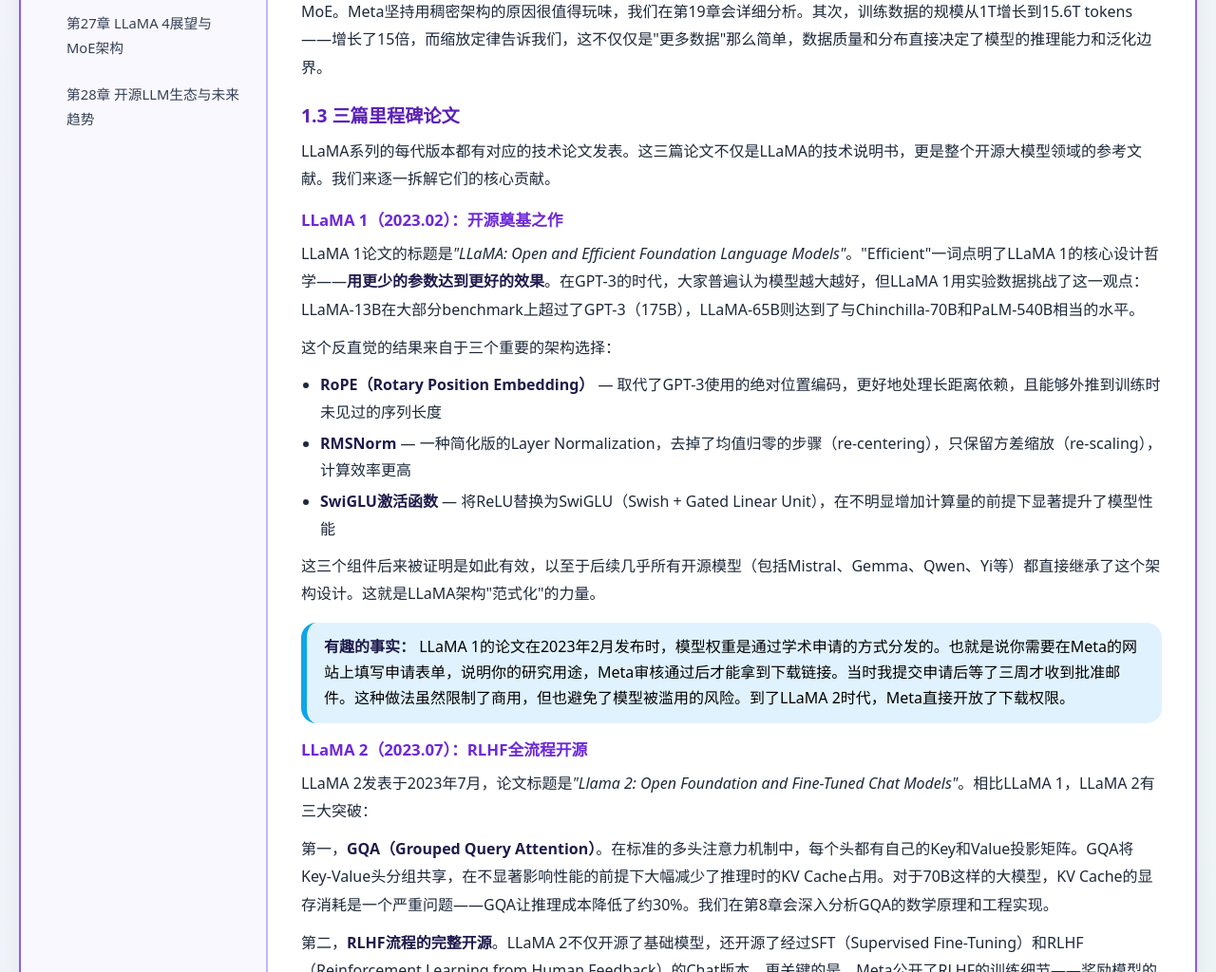
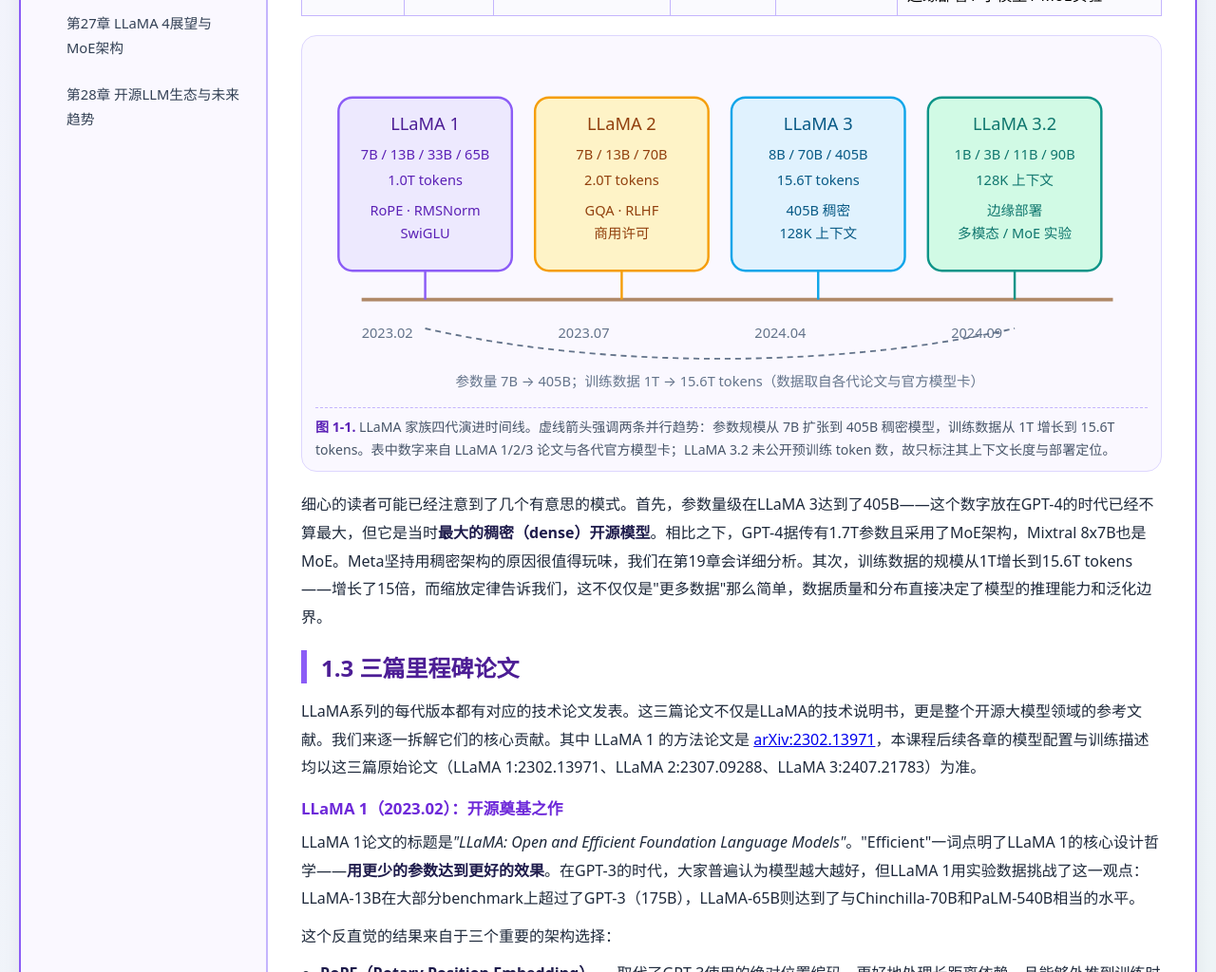
Before and after one commit to 1998x-stack/llama-tutorial, a plain HTML site: page 01.html in a window 1280 px wide. Shown: the part 1673-2697 px from the top of the page at 95% size. Drawn offline with Linux system fonts and the light colour scheme.

Commit message:
feat(llama-tutorial): modernize chapter 1 with semantic main/nav, TOC, family-evolution SVG and paper references

```diff
--- a/01.html
+++ b/01.html
@@ -9,7 +9,7 @@
 <body>
 <div class="double-border">
 <div class="container">
-    <div class="sidebar">
+    <nav class="sidebar" aria-label="课程目录">
         <h3>🦙 课程目录</h3>
         <ul class="chapter-list">
             <li><a href="01.html" class="active">第1章 LLaMA系列概述</a></li>
@@ -41,10 +41,19 @@
             <li><a href="27.html">第27章 LLaMA 4展望与MoE架构</a></li>
             <li><a href="28.html">第28章 开源LLM生态与未来趋势</a></li>
         </ul>
-    </div>
-    <div class="main-content">
+    </nav>
+    <main class="main-content" id="content">
 
-        <h2>第1章 LLaMA系列概述</h2>
+        <h1>第1章 LLaMA系列概述</h1>
+
+        <nav class="toc" aria-label="本章小节导航">
+            <strong>本章导航：</strong>
+            <a href="#sec-1-1">1.1 大模型爆发背景</a> ·
+            <a href="#sec-1-2">1.2 LLaMA系列演进历程</a> ·
+            <a href="#sec-1-3">1.3 三篇里程碑论文</a> ·
+            <a href="#sec-1-4">1.4 LLaMA生态影响力</a> ·
+            <a href="#sec-1-5">1.5 本课程学习路线图</a>
+        </nav>
 
         <p>大家好，我是你们的讲师。这一章我们不做代码分析，也不讲数学公式——我们先退一步，站在天空中俯视整个LLaMA帝国的全貌。如果你是一位刚接触大模型的开发者，翻开这篇教程的原因可能很简单：你听说过LLaMA很厉害，想搞明白它到底厉害在哪。如果你已经有些经验，那么这一章能帮你把散落的知识碎片拼成完整的地图。不管是哪种情况，这一章都是我们整个旅程的起点。</p>
 
@@ -56,7 +65,7 @@
             <strong>核心认知：</strong> LLaMA系列的价值远不止"又一个开源模型"。它定义了一套<strong>架构范式</strong>（RoPE + RMSNorm + SwiGLU + GQA），一套<strong>训练哲学</strong>（"小模型+大数据"挑战缩放定律），和一套<strong>开源治理标准</strong>（从受限科研到完全商用）。理解了LLaMA，你就理解了大模型时代半壁江山的底层逻辑。
         </div>
 
-        <h3>1.1 大模型爆发背景：GPT引发的海啸</h3>
+        <h2 id="sec-1-1">1.1 大模型爆发背景：GPT引发的海啸</h2>
 
         <p>要理解LLaMA的地位，先得看清2022-2024年大模型领域的全局态势。这场浪潮的导火索当然是OpenAI的GPT系列。2018年的GPT-1只有117M参数，主要价值是证明了"无监督预训练+有监督微调"这个范式可行。2019年的GPT-2（1.5B）展示出zero-shot能力，但OpenAI当时因为安全顾虑没有立即开源完整版。2020年的GPT-3（175B）则彻底引爆了Scaling Law的概念——参数量越大，能力越强，而且涌现出小模型没有的in-context learning能力。</p>
 
@@ -66,7 +75,7 @@
 
         <p>讲一个真实的"踩坑"故事。2023年初我所在的小团队尝试复现一个类GPT-3的对话系统。我们当时选用的是BLOOM-176B，因为这个模型的架构最接近GPT-3。噩梦就此开始——176B参数需要超过350GB的显存才能做推理，一张A100 80G只能勉强加载1/4的权重。我们用4张A100做模型并行，光是加载权重就要等40分钟，推理一个句子要10秒以上。最致命的是，BLOOM的训练数据以英文为主，中文对话质量惨不忍睹。两个月后我们放弃了。而就在这时，LLaMA-7B发布了——7B参数，一张RTX 3090就能跑，中文能力也比BLOOM强得多。我们果断切换方案，两周就做出了原型。这件事给我的教训很深刻：<strong>模型不是越大越好，生态适配和部署可行性往往更重要。</strong></p>
 
-        <h3>1.2 LLaMA系列演进历程</h3>
+        <h2 id="sec-1-2">1.2 LLaMA系列演进历程</h2>
 
         <p>LLaMA家族的迭代速度让人目不暇接。从2023年2月LLaMA 1发布，到2024年9月LLaMA 3.2发布，短短19个月间经历了四次主要版本迭代。下面这张表可以让大家快速了解各代模型的核心差异：</p>
 
@@ -113,11 +122,62 @@
             </tr>
         </table>
 
+        <figure>
+            <svg viewBox="0 0 720 300" role="img" aria-labelledby="fig-llama-family-title" xmlns="http://www.w3.org/2000/svg">
+                <title id="fig-llama-family-title">LLaMA 家族四代演进时间线</title>
+                <desc>2023 年 2 月 LLaMA 1：7B–65B，1.0T tokens，RoPE / RMSNorm / SwiGLU；2023 年 7 月 LLaMA 2：7B–70B，2.0T tokens，加入 GQA 与 RLHF；2024 年 4 月 LLaMA 3：8B–405B，15.6T tokens，128K 上下文；2024 年 9 月 LLaMA 3.2：1B–90B，面向边缘部署与多模态。</desc>
+                <line x1="40" y1="215" x2="690" y2="215" stroke="#b08968" stroke-width="3"/>
+                <text x="40" y="248" font-size="12" fill="#64748b">2023.02</text>
+                <text x="210" y="248" font-size="12" fill="#64748b">2023.07</text>
+                <text x="380" y="248" font-size="12" fill="#64748b">2024.04</text>
+                <text x="550" y="248" font-size="12" fill="#64748b">2024.09</text>
+                <g>
+                    <rect x="20" y="40" width="150" height="150" rx="12" fill="#ede9fe" stroke="#8b5cf6" stroke-width="2"/>
+                    <text x="95" y="68" font-size="15" text-anchor="middle" fill="#4c1d95">LLaMA 1</text>
+                    <text x="95" y="94" font-size="12" text-anchor="middle" fill="#5b21b6">7B / 13B / 33B / 65B</text>
+                    <text x="95" y="116" font-size="12" text-anchor="middle" fill="#5b21b6">1.0T tokens</text>
+                    <text x="95" y="142" font-size="12" text-anchor="middle" fill="#5b21b6">RoPE · RMSNorm</text>
+                    <text x="95" y="162" font-size="12" text-anchor="middle" fill="#5b21b6">SwiGLU</text>
+                    <line x1="95" y1="190" x2="95" y2="215" stroke="#8b5cf6" stroke-width="2"/>
+                </g>
+                <g>
+                    <rect x="190" y="40" width="150" height="150" rx="12" fill="#fef3c7" stroke="#f59e0b" stroke-width="2"/>
+                    <text x="265" y="68" font-size="15" text-anchor="middle" fill="#92400e">LLaMA 2</text>
+                    <text x="265" y="94" font-size="12" text-anchor="middle" fill="#92400e">7B / 13B / 70B</text>
+                    <text x="265" y="116" font-size="12" text-anchor="middle" fill="#92400e">2.0T tokens</text>
+                    <text x="265" y="142" font-size="12" text-anchor="middle" fill="#92400e">GQA · RLHF</text>
+                    <text x="265" y="162" font-size="12" text-anchor="middle" fill="#92400e">商用许可</text>
+                    <line x1="265" y1="190" x2="265" y2="215" stroke="#f59e0b" stroke-width="2"/>
+                </g>
+                <g>
+                    <rect x="360" y="40" width="150" height="150" rx="12" fill="#e0f2fe" stroke="#0ea5e9" stroke-width="2"/>
+                    <text x="435" y="68" font-size="15" text-anchor="middle" fill="#075985">LLaMA 3</text>
+                    <text x="435" y="94" font-size="12" text-anchor="middle" fill="#075985">8B / 70B / 405B</text>
+                    <text x="435" y="116" font-size="12" text-anchor="middle" fill="#075985">15.6T tokens</text>
+                    <text x="435" y="142" font-size="12" text-anchor="middle" fill="#075985">405B 稠密</text>
+                    <text x="435" y="162" font-size="12" text-anchor="middle" fill="#075985">128K 上下文</text>
+                    <line x1="435" y1="190" x2="435" y2="215" stroke="#0ea5e9" stroke-width="2"/>
+                </g>
+                <g>
+                    <rect x="530" y="40" width="150" height="150" rx="12" fill="#d1fae5" stroke="#0d9488" stroke-width="2"/>
+                    <text x="605" y="68" font-size="15" text-anchor="middle" fill="#0f766e">LLaMA 3.2</text>
+                    <text x="605" y="94" font-size="12" text-anchor="middle" fill="#0f766e">1B / 3B / 11B / 90B</text>
+                    <text x="605" y="116" font-size="12" text-anchor="middle" fill="#0f766e">128K 上下文</text>
+                    <text x="605" y="142" font-size="12" text-anchor="middle" fill="#0f766e">边缘部署</text>
+                    <text x="605" y="162" font-size="12" text-anchor="middle" fill="#0f766e">多模态 / MoE 实验</text>
+                    <line x1="605" y1="190" x2="605" y2="215" stroke="#0d9488" stroke-width="2"/>
+                </g>
+                <path d="M95,240 C250,275 450,275 605,240" fill="none" stroke="#64748b" stroke-width="1.5" stroke-dasharray="5 4"/>
+                <text x="350" y="290" font-size="12" text-anchor="middle" fill="#64748b">参数量 7B → 405B；训练数据 1T → 15.6T tokens（数据取自各代论文与官方模型卡）</text>
+            </svg>
+            <figcaption><strong>图 1-1.</strong> LLaMA 家族四代演进时间线。虚线箭头强调两条并行趋势：参数规模从 7B 扩张到 405B 稠密模型，训练数据从 1T 增长到 15.6T tokens。表中数字来自 LLaMA 1/2/3 论文与各代官方模型卡；LLaMA 3.2 未公开预训练 token 数，故只标注其上下文长度与部署定位。</figcaption>
+        </figure>
+
         <p>细心的读者可能已经注意到了几个有意思的模式。首先，参数量级在LLaMA 3达到了405B——这个数字放在GPT-4的时代已经不算最大，但它是当时<strong>最大的稠密（dense）开源模型</strong>。相比之下，GPT-4据传有1.7T参数且采用了MoE架构，Mixtral 8x7B也是MoE。Meta坚持用稠密架构的原因很值得玩味，我们在第19章会详细分析。其次，训练数据的规模从1T增长到15.6T tokens——增长了15倍，而缩放定律告诉我们，这不仅仅是"更多数据"那么简单，数据质量和分布直接决定了模型的推理能力和泛化边界。</p>
 
-        <h3>1.3 三篇里程碑论文</h3>
+        <h2 id="sec-1-3">1.3 三篇里程碑论文</h2>
 
-        <p>LLaMA系列的每代版本都有对应的技术论文发表。这三篇论文不仅是LLaMA的技术说明书，更是整个开源大模型领域的参考文献。我们来逐一拆解它们的核心贡献。</p>
+        <p>LLaMA系列的每代版本都有对应的技术论文发表。这三篇论文不仅是LLaMA的技术说明书，更是整个开源大模型领域的参考文献。我们来逐一拆解它们的核心贡献。其中 LLaMA 1 的方法论文是 <a href="https://arxiv.org/abs/2302.13971">arXiv:2302.13971</a>，本课程后续各章的模型配置与训练描述均以这三篇原始论文（LLaMA 1:2302.13971、LLaMA 2:2307.09288、LLaMA 3:2407.21783）为准。</p>
 
         <h4>LLaMA 1（2023.02）：开源奠基之作</h4>
 
@@ -178,7 +238,7 @@ LLaMA 3.2:     1B/3B/11B/90B   ×  (基于LLaMA 3继续训练)
             <strong>注意：</strong> 模型参数量的增长和数据量的增长并不是线性关系。LLaMA 3的405B模型使用了15.6T tokens，按照Chinchilla Optimal的估计，15.6T tokens对于405B模型来说其实是<strong>不足</strong>的——Chinchilla Optimal认为token数与参数量的最优比例约为20:1。也就是说405B模型理论上需要约8T tokens就能达到最优性价比，但实际用了15.6T。这说明Meta的策略是"宁可过度训练，也不要浪费数据"。这个选择背后的经济学很有意思：对于超大规模训练，GPU算力是瓶颈，而高质量数据是稀缺资源。所以Meta选择在固定算力预算下尽可能多地喂数据。
         </div>
 
-        <h3>1.4 LLaMA生态影响力</h3>
+        <h2 id="sec-1-4">1.4 LLaMA生态影响力</h2>
 
         <p>如果说技术指标是LLaMA的硬实力，那么生态影响力就是它的软实力。截至2025年中，LLaMA系列模型在HuggingFace上的累计下载量已超过3亿次，是下载量最大的开源模型家族之一。这个数字背后反映的是LLaMA在开发者社区中的统治级地位。</p>
 
@@ -198,7 +258,7 @@ LLaMA 3.2:     1B/3B/11B/90B   ×  (基于LLaMA 3继续训练)
             <strong>一个值得思考的问题：</strong> LLaMA生态为什么能如此繁荣？我认为有三个原因。第一，<strong>架构的简洁性</strong>——LLaMA没有采用复杂的MoE或多模态融合结构，使得二次开发和部署的门槛极低。第二，<strong>许可的开放性</strong>——从LLaMA 2开始商用许可开放，消除了法律不确定性。第三，<strong>Meta的品牌背书</strong>——相比小团队的模型，Meta的资源和信誉让企业用户更放心。这三个因素的组合，在LLaMA之前没有一个开源模型同时具备。
         </div>
 
-        <h3>1.5 本课程学习路线图</h3>
+        <h2 id="sec-1-5">1.5 本课程学习路线图</h2>
 
         <p>在正式踏上LLaMA深度拆解之旅之前，让我用一张路线图来介绍整个课程的编排逻辑。我们的课程分为六个部分，从底层原理逐步走向应用实践：</p>
 
@@ -232,7 +292,7 @@ LLaMA 3.2:     1B/3B/11B/90B   ×  (基于LLaMA 3继续训练)
             <a href="02.html">下一章 →</a>
         </div>
 
-    </div>
+    </main>
 </div>
 </div>
 </body>
```
